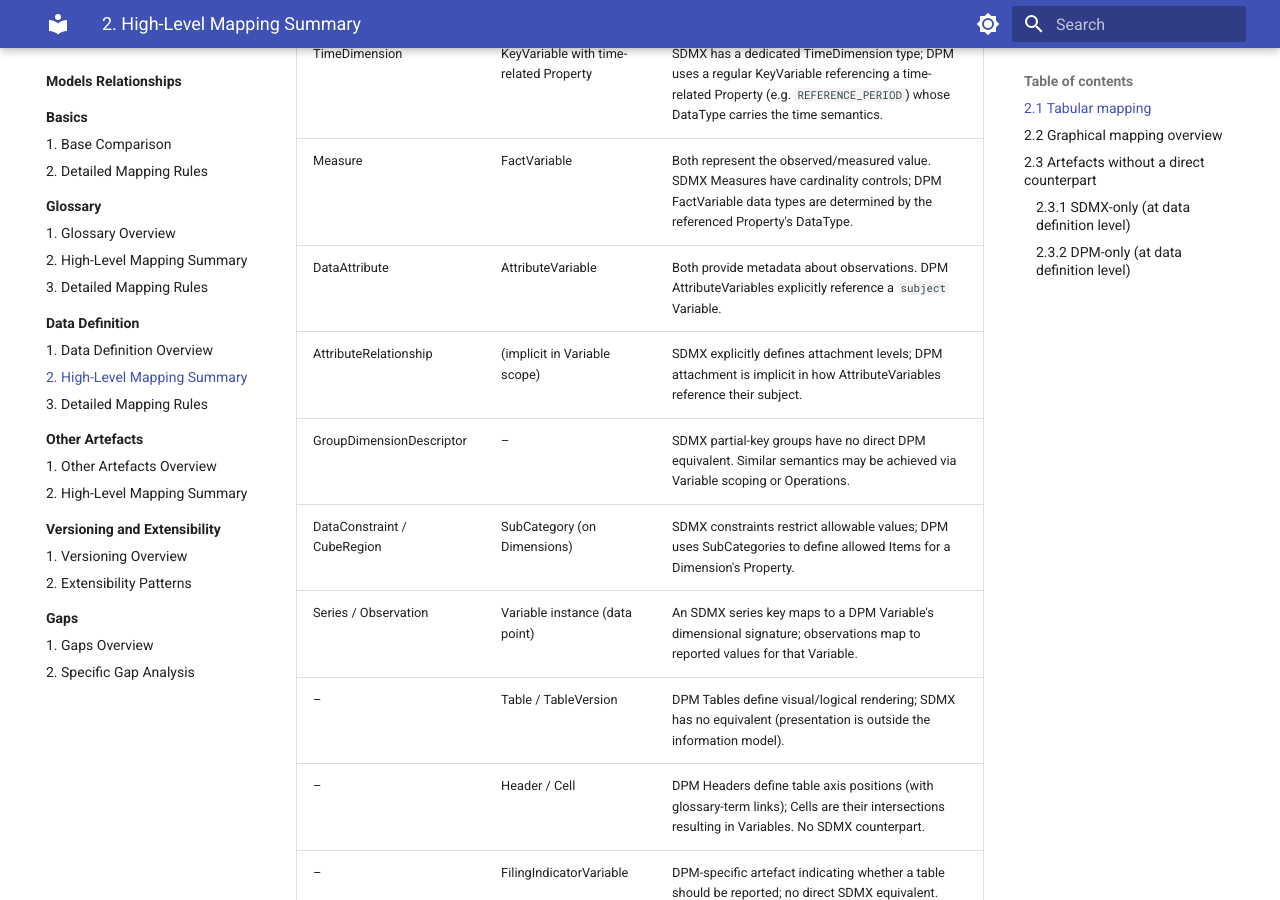
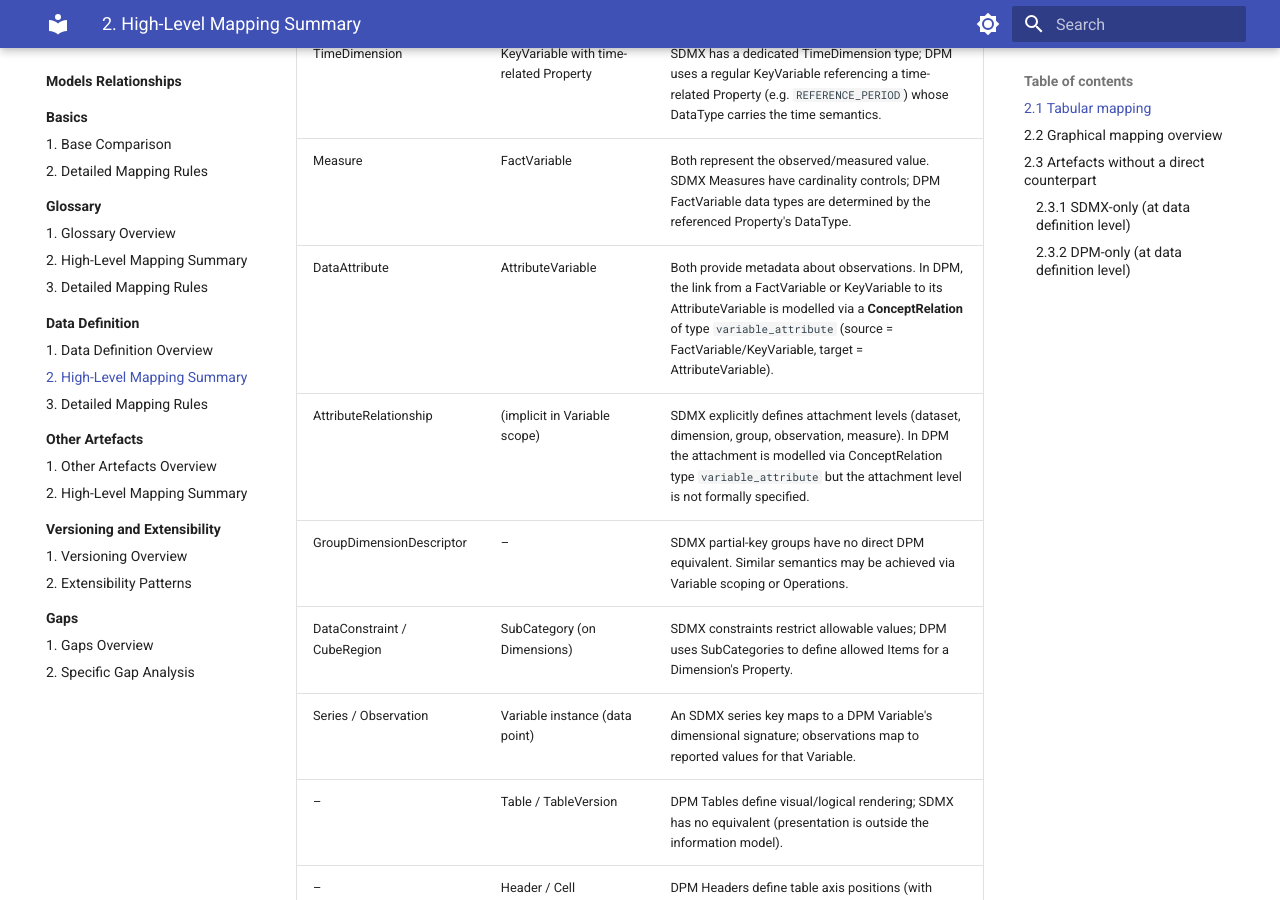
Before and after one commit to sdmx-twg/wp-sdmx-dpm, an MkDocs documentation site: the page built from docs/models-relationships/02_data_definition/02_high_level_mapping_summary.md, in a window 1280 px wide and 900 px high, scrolled down 966 px. Built offline with MkDocs 1.6.1 and Material for MkDocs 9.7.7, drawn with Linux system fonts in a browser that asks for light colours.

Commit message:
docs: correct AttributeVariable linkage mechanism in mapping summary
The link between a FactVariable/KeyVariable and its AttributeVariable is
modelled via a ConceptRelation of type variable_attribute, not via a direct
subject field on AttributeVariable.

Addresses #99

```diff
--- a/docs/models-relationships/02_data_definition/02_high_level_mapping_summary.md
+++ b/docs/models-relationships/02_data_definition/02_high_level_mapping_summary.md
@@ -14,8 +14,8 @@ The table below summarises the main correspondences at data definition level. It
 | Dimension | KeyVariable | SDMX Dimensions identify observations; DPM KeyVariables serve the same role. For enumerated Properties the allowed values come from the Category; for non-enumerated Properties the Property's DataType (e.g. Date, String) constrains the values directly. |
 | TimeDimension | KeyVariable with time-related Property | SDMX has a dedicated TimeDimension type; DPM uses a regular KeyVariable referencing a time-related Property (e.g. `REFERENCE_PERIOD`) whose DataType carries the time semantics. |
 | Measure | FactVariable | Both represent the observed/measured value. SDMX Measures have cardinality controls; DPM FactVariable data types are determined by the referenced Property's DataType. |
-| DataAttribute | AttributeVariable | Both provide metadata about observations. DPM AttributeVariables explicitly reference a `subject` Variable. |
-| AttributeRelationship | (implicit in Variable scope) | SDMX explicitly defines attachment levels; DPM attachment is implicit in how AttributeVariables reference their subject. |
+| DataAttribute | AttributeVariable | Both provide metadata about observations. In DPM, the link from a FactVariable or KeyVariable to its AttributeVariable is modelled via a **ConceptRelation** of type `variable_attribute` (source = FactVariable/KeyVariable, target = AttributeVariable). |
+| AttributeRelationship | (implicit in Variable scope) | SDMX explicitly defines attachment levels (dataset, dimension, group, observation, measure). In DPM the attachment is modelled via ConceptRelation type `variable_attribute` but the attachment level is not formally specified. |
 | GroupDimensionDescriptor | – | SDMX partial-key groups have no direct DPM equivalent. Similar semantics may be achieved via Variable scoping or Operations. |
 | DataConstraint / CubeRegion | SubCategory (on Dimensions) | SDMX constraints restrict allowable values; DPM uses SubCategories to define allowed Items for a Dimension's Property. |
 | Series / Observation | Variable instance (data point) | An SDMX series key maps to a DPM Variable's dimensional signature; observations map to reported values for that Variable. |
```
